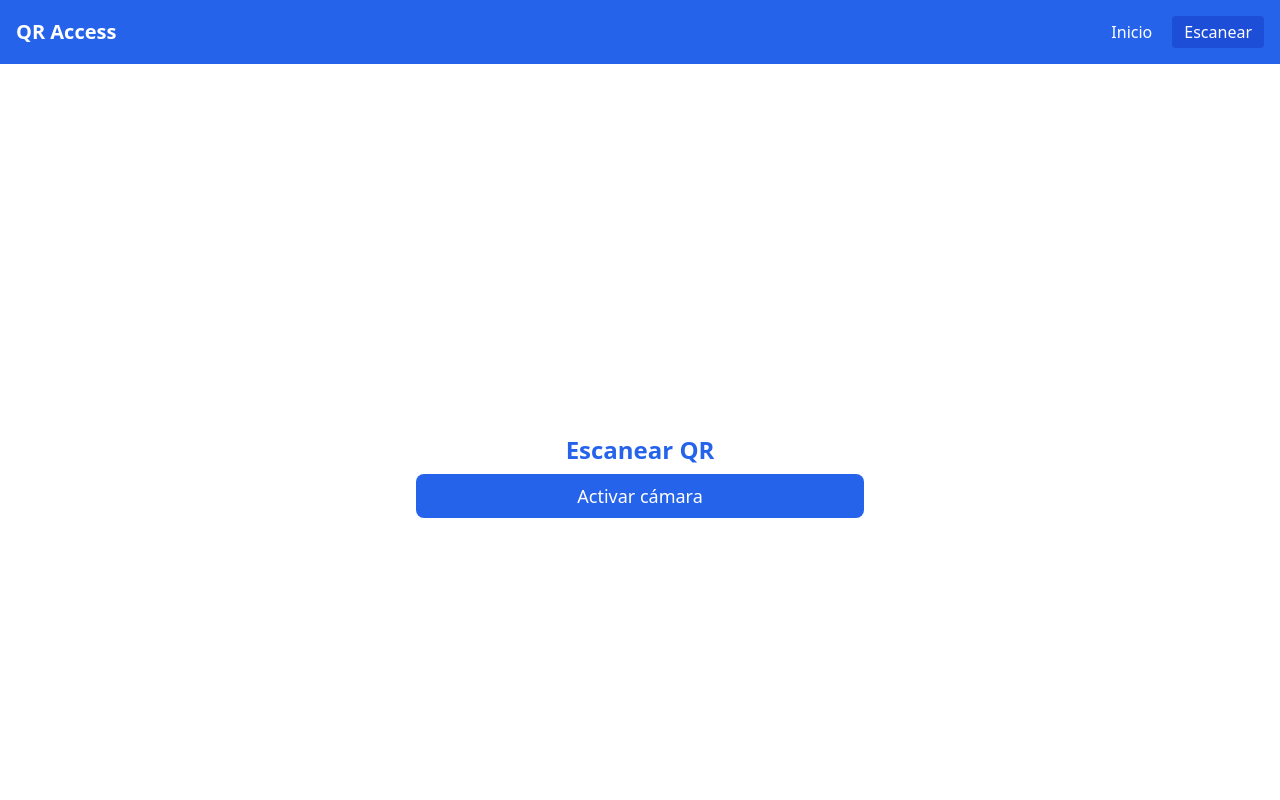
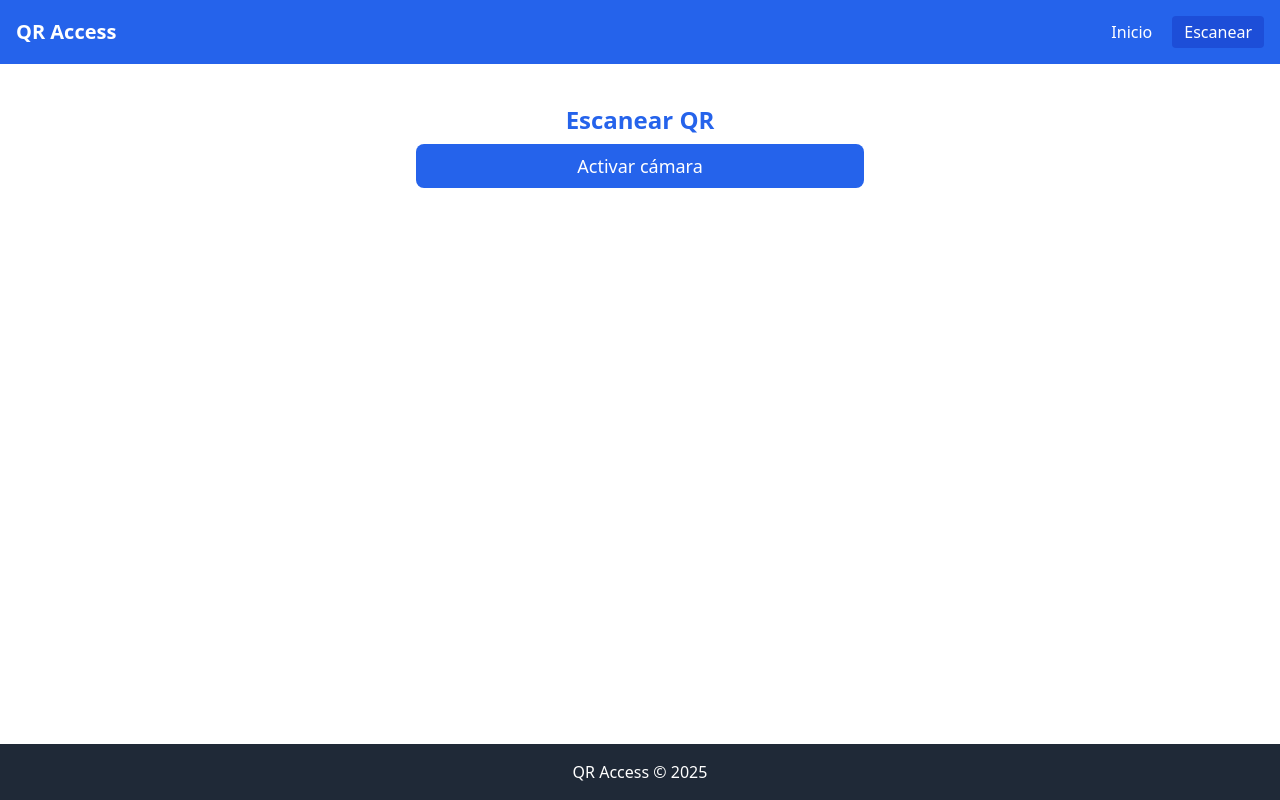
Before and after one commit to yusnebez/qrform, a Next.js app: page /scan in a window 1280 px wide. Shown: the top 800 px of the page. Built offline with nearby package versions, Linux system fonts and the light colour scheme.

Commit message:
modificaciones actuación camara captura

```diff
--- a/pages/scan.tsx
+++ b/pages/scan.tsx
@@ -132,7 +132,7 @@ export default function ScanPage() {
   }, []);
 
   return (
-    <div className="flex flex-col items-center justify-center min-h-[100dvh] max-h-[100dvh] overflow-hidden p-1 sm:p-6 bg-white">
+    <div className="flex flex-col items-center justify-center min-h-[100dvh] sm:min-h-0 sm:max-h-none sm:overflow-visible max-h-[100dvh] overflow-hidden p-1 sm:p-6 bg-white">
       <h1 className="text-lg sm:text-2xl font-bold mb-2 text-blue-600">Escanear QR</h1>
       {error && (
         <div className="bg-red-100 text-red-800 p-2 rounded-lg mb-2 text-center w-full max-w-xs sm:max-w-md mx-auto text-sm sm:text-base">
@@ -153,8 +153,8 @@ export default function ScanPage() {
       {/* Vista de cámara personalizada */}
       <div
         id="reader"
-        className={`w-full max-w-[340px] aspect-square mx-auto mb-2 ${cameraActive ? '' : 'hidden'}`}
-        style={{ maxWidth: '95vw', minHeight: 0 }}
+        className={`w-full max-w-[400px] mx-auto mb-4 sm:mb-8 rounded-lg shadow-lg ${cameraActive ? '' : 'hidden'}`}
+        style={{ maxWidth: '98vw', minHeight: 0, background: '#111', display: 'flex', alignItems: 'center', justifyContent: 'center', overflow: 'hidden' }}
       />
       {/* Resultado */}
       {result && (
```
